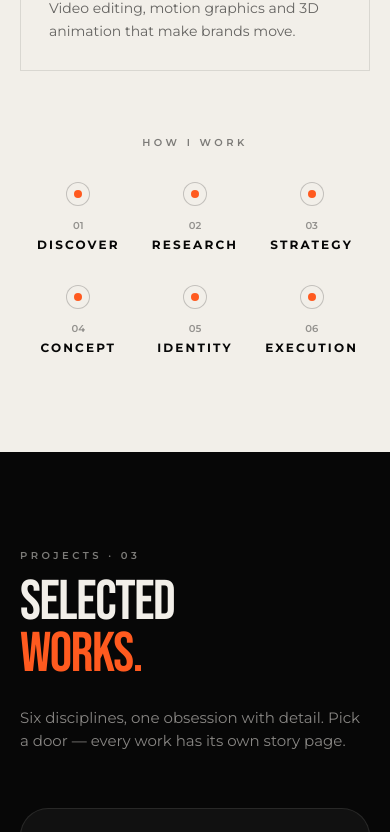
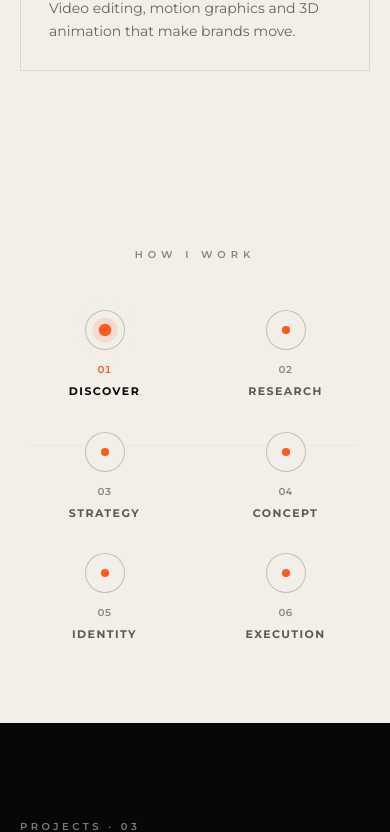
Before and after one commit to NabeelMp/nabeel-mp, a React (Vite) app: page / in a window 390 px wide. Shown: the part 3960-4792 px from the top of the page. Built offline with nearby package versions, Linux system fonts and the light colour scheme.

Commit message:
Add interactive How I Work section

```diff
--- /dev/null
+++ b/src/components/HowIWork.tsx
@@ -0,0 +1,126 @@
+import { useRef, useState } from 'react'
+import { motion, useReducedMotion } from 'framer-motion'
+import { useSite } from '../lib/site'
+
+const spring = { type: 'spring' as const, stiffness: 240, damping: 22, mass: 0.7 }
+
+export default function HowIWork() {
+  const { site } = useSite()
+  const steps = site.process.slice(0, 6)
+  const [active, setActive] = useState(0)
+  const buttons = useRef<Array<HTMLButtonElement | null>>([])
+  const reduceMotion = useReducedMotion()
+  const count = Math.max(steps.length, 1)
+  const lineStart = 50 / count
+  const lineSpan = 100 - 100 / count
+  const progress = steps.length > 1 ? (active / (steps.length - 1)) * lineSpan : 0
+
+  const moveFocus = (index: number) => {
+    const next = (index + steps.length) % steps.length
+    setActive(next)
+    buttons.current[next]?.focus()
+  }
+
+  return (
+    <section id="how-i-work" className="relative isolate overflow-hidden bg-bone py-20 text-ink sm:py-28">
+      <div aria-hidden="true" className="pointer-events-none absolute inset-x-[8%] top-1/2 h-px bg-ink/[0.035]" />
+      <div className="container-x relative mx-auto max-w-[1480px]">
+        <motion.h2
+          className="text-center text-[10px] font-semibold uppercase tracking-[0.5em] text-ink/45 sm:text-xs"
+          initial={reduceMotion ? false : { opacity: 0, y: 12, letterSpacing: '0.75em' }}
+          whileInView={{ opacity: 1, y: 0, letterSpacing: '0.5em' }}
+          viewport={{ once: true, amount: 0.4 }}
+          transition={{ duration: 0.65, ease: [0.16, 1, 0.3, 1] }}
+        >
+          {site.content.whatIDo.processEyebrow || 'How I work'}
+        </motion.h2>
+
+        <ol className="relative mt-12 grid grid-cols-2 gap-x-3 gap-y-8 sm:grid-cols-3 md:mt-16 md:grid-cols-6 md:gap-x-0 md:gap-y-0">
+          {steps.length > 1 && (
+            <>
+              <span aria-hidden="true" className="pointer-events-none absolute left-[8%] right-[8%] top-5 hidden h-px bg-ink/15 md:block" />
+              <motion.span
+                aria-hidden="true"
+                className="pointer-events-none absolute top-5 hidden h-px origin-left bg-ember md:block"
+                style={{ left: `${lineStart}%` }}
+                animate={{ width: `${progress}%` }}
+                transition={reduceMotion ? { duration: 0 } : spring}
+              />
+              <motion.span
+                aria-hidden="true"
+                className="pointer-events-none absolute top-[17px] hidden h-[7px] w-[7px] rounded-full bg-ember shadow-[0_0_14px_rgba(255,90,31,.8)] md:block"
+                style={{ left: `${lineStart}%` }}
+                animate={{ left: `calc(${lineStart}% + ${progress}%)` }}
+                transition={reduceMotion ? { duration: 0 } : spring}
+              />
+            </>
+          )}
+
+          {steps.map((step, index) => {
+            const selected = active === index
+            return (
+              <motion.li
+                key={`${index}-${step}`}
+                className="relative flex min-w-0 flex-col items-center text-center"
+                initial={reduceMotion ? false : { opacity: 0, y: 20 }}
+                whileInView={{ opacity: 1, y: 0 }}
+                viewport={{ once: true, amount: 0.35 }}
+                transition={{ ...spring, delay: reduceMotion ? 0 : index * 0.07 }}
+                onMouseEnter={() => setActive(index)}
+              >
+                <button
+                  ref={(element) => { buttons.current[index] = element }}
+                  type="button"
+                  aria-label={`${String(index + 1).padStart(2, '0')} ${step}`}
+                  aria-pressed={selected}
+                  aria-current={selected ? 'step' : undefined}
+                  className="group flex w-full flex-col items-center rounded-xl outline-none focus-visible:ring-2 focus-visible:ring-ember focus-visible:ring-offset-4 focus-visible:ring-offset-bone"
+                  onFocus={() => setActive(index)}
+                  onClick={() => setActive(index)}
+                  onKeyDown={(event) => {
+                    if (event.key === 'ArrowRight' || event.key === 'ArrowDown') {
+                      event.preventDefault()
+                      moveFocus(index + 1)
+                    } else if (event.key === 'ArrowLeft' || event.key === 'ArrowUp') {
+                      event.preventDefault()
+                      moveFocus(index - 1)
+                    } else if (event.key === 'Home') {
+                      event.preventDefault()
+                      moveFocus(0)
+                    } else if (event.key === 'End') {
+                      event.preventDefault()
+                      moveFocus(steps.length - 1)
+                    }
+                  }}
+                >
+                  <span className="relative z-10 grid h-10 w-10 place-items-center rounded-full border border-ink/20 bg-bone transition-colors duration-300 group-hover:border-ember/60">
+                    {selected && !reduceMotion && (
+                      <motion.span
+                        aria-hidden="true"
+                        className="absolute inset-[-5px] rounded-full border border-ember/40"
+                        initial={{ opacity: 0.7, scale: 0.8 }}
+                        animate={{ opacity: [0.55, 0], scale: [0.85, 1.35] }}
+                        transition={{ duration: 1.4, repeat: Infinity, ease: 'easeOut' }}
+                      />
+                    )}
+                    <motion.span
+                      className="h-[10px] w-[10px] rounded-full bg-ember"
+                      animate={{ scale: selected ? 1.25 : 0.82, boxShadow: selected ? '0 0 0 5px rgba(255,90,31,.13)' : '0 0 0 0px rgba(255,90,31,0)' }}
+                      transition={reduceMotion ? { duration: 0 } : spring}
+                    />
+                  </span>
+                  <span className={`mt-3 text-[10px] font-semibold tabular-nums transition-colors duration-300 sm:text-[11px] ${selected ? 'text-ember' : 'text-ink/45'}`}>
+                    {String(index + 1).padStart(2, '0')}
+                  </span>
+                  <span className={`mt-1.5 text-[11px] font-bold uppercase tracking-[0.13em] transition-all duration-300 sm:text-xs sm:tracking-[0.18em] ${selected ? 'text-ink' : 'text-ink/65 group-hover:text-ink'}`}>
+                    {step}
+                  </span>
+                </button>
+              </motion.li>
+            )
+          })}
+        </ol>
+      </div>
+    </section>
+  )
+}
--- a/src/components/Nav.tsx
+++ b/src/components/Nav.tsx
@@ -10,6 +10,7 @@ const LINKS = [
   { id: 'home', label: 'Home' },
   { id: 'about', label: 'About' },
   { id: 'what-i-do', label: 'What I Do' },
+  { id: 'how-i-work', label: 'How I Work' },
   { id: 'projects', label: 'Projects' },
   { id: 'contact', label: 'Connect' },
 ]
--- a/src/components/WhatIDo.tsx
+++ b/src/components/WhatIDo.tsx
@@ -8,7 +8,7 @@ const ease = [0.16, 1, 0.3, 1] as const
 
 export default function WhatIDo() {
   const { site } = useSite()
-  const { services, process, content } = site
+  const { services, content } = site
   const c = content.whatIDo
   return (
     <section id="what-i-do" className="relative bg-bone py-24 text-ink sm:py-32">
@@ -57,30 +57,6 @@ export default function WhatIDo() {
           })}
         </ul>
 
-        <div className="mt-16 sm:mt-20">
-          <Reveal>
-            <p className="eyebrow mb-8 text-center !text-ink/50">{c.processEyebrow}</p>
-          </Reveal>
-          <ol className="relative grid grid-cols-3 gap-y-8 md:grid-cols-6">
-            <span className="absolute left-[8%] right-[8%] top-[11px] hidden h-px bg-ink/15 md:block" />
-            {process.map((p, i) => (
-              <motion.li
-                key={p}
-                initial={{ opacity: 0, y: 16 }}
-                whileInView={{ opacity: 1, y: 0 }}
-                viewport={{ once: true, amount: 0.15 }}
-                transition={{ duration: 0.38, delay: i * 0.035, ease }}
-                className="relative flex flex-col items-center text-center"
-              >
-                <span className="relative z-10 grid h-6 w-6 place-items-center rounded-full border border-ink/20 bg-bone">
-                  <span className="h-2 w-2 rounded-full bg-ember" />
-                </span>
-                <span className="mt-3 text-[10px] font-semibold text-ink/40">{String(i + 1).padStart(2, '0')}</span>
-                <span className="mt-1 text-xs font-bold uppercase tracking-[0.18em]">{p}</span>
-              </motion.li>
-            ))}
-          </ol>
-        </div>
       </div>
     </section>
   )
--- a/src/pages/Home.tsx
+++ b/src/pages/Home.tsx
@@ -4,6 +4,7 @@ import Nav from '../components/Nav'
 import Hero from '../components/Hero'
 import About from '../components/About'
 import WhatIDo from '../components/WhatIDo'
+import HowIWork from '../components/HowIWork'
 import Projects from '../components/Projects'
 import Reviews from '../components/Reviews'
 import Contact from '../components/Contact'
@@ -24,6 +25,7 @@ export default function Home() {
         <Hero />
         <About />
         <WhatIDo />
+        <HowIWork />
         <Projects />
         <Reviews />
         <Contact />
```
